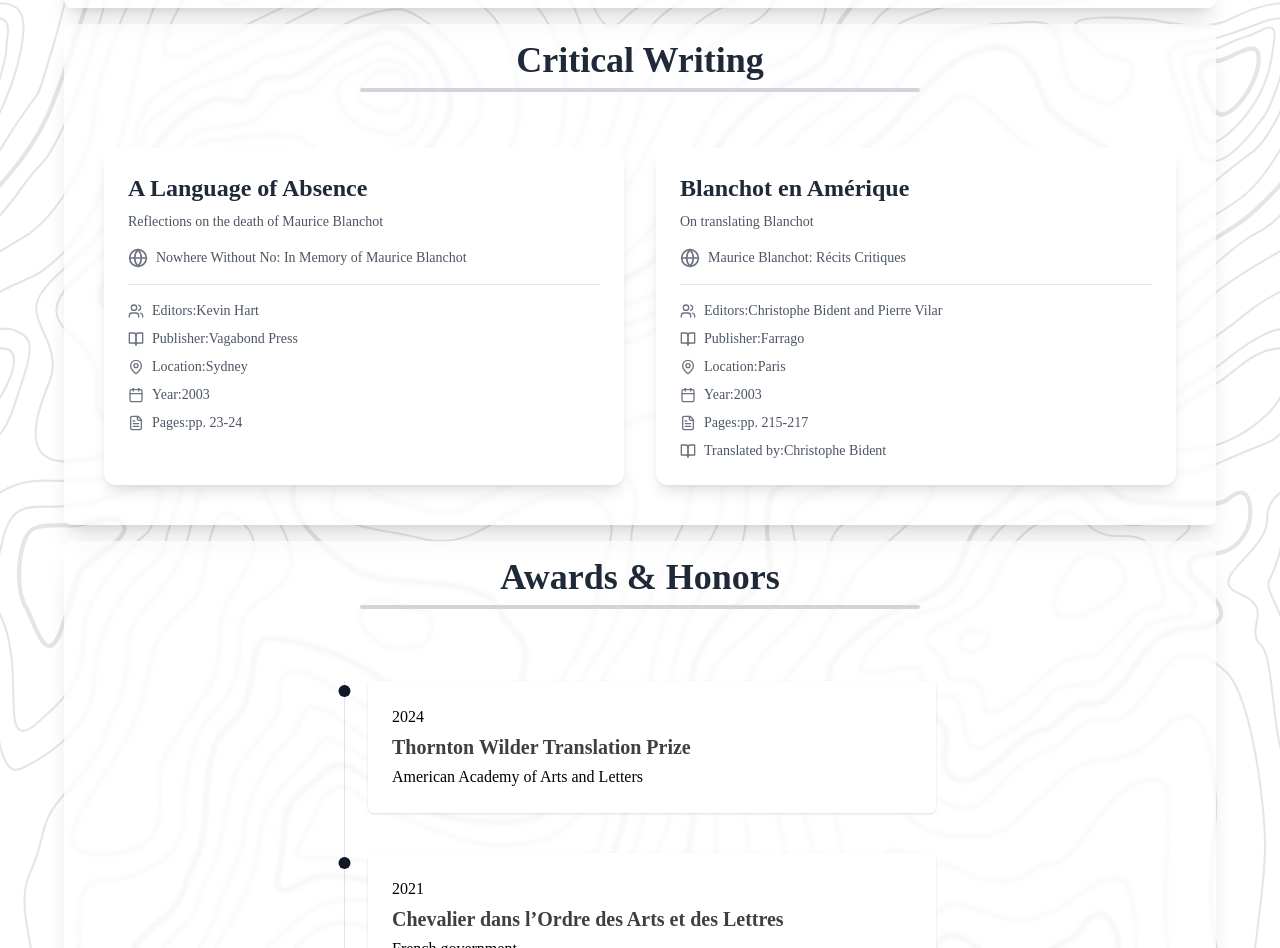
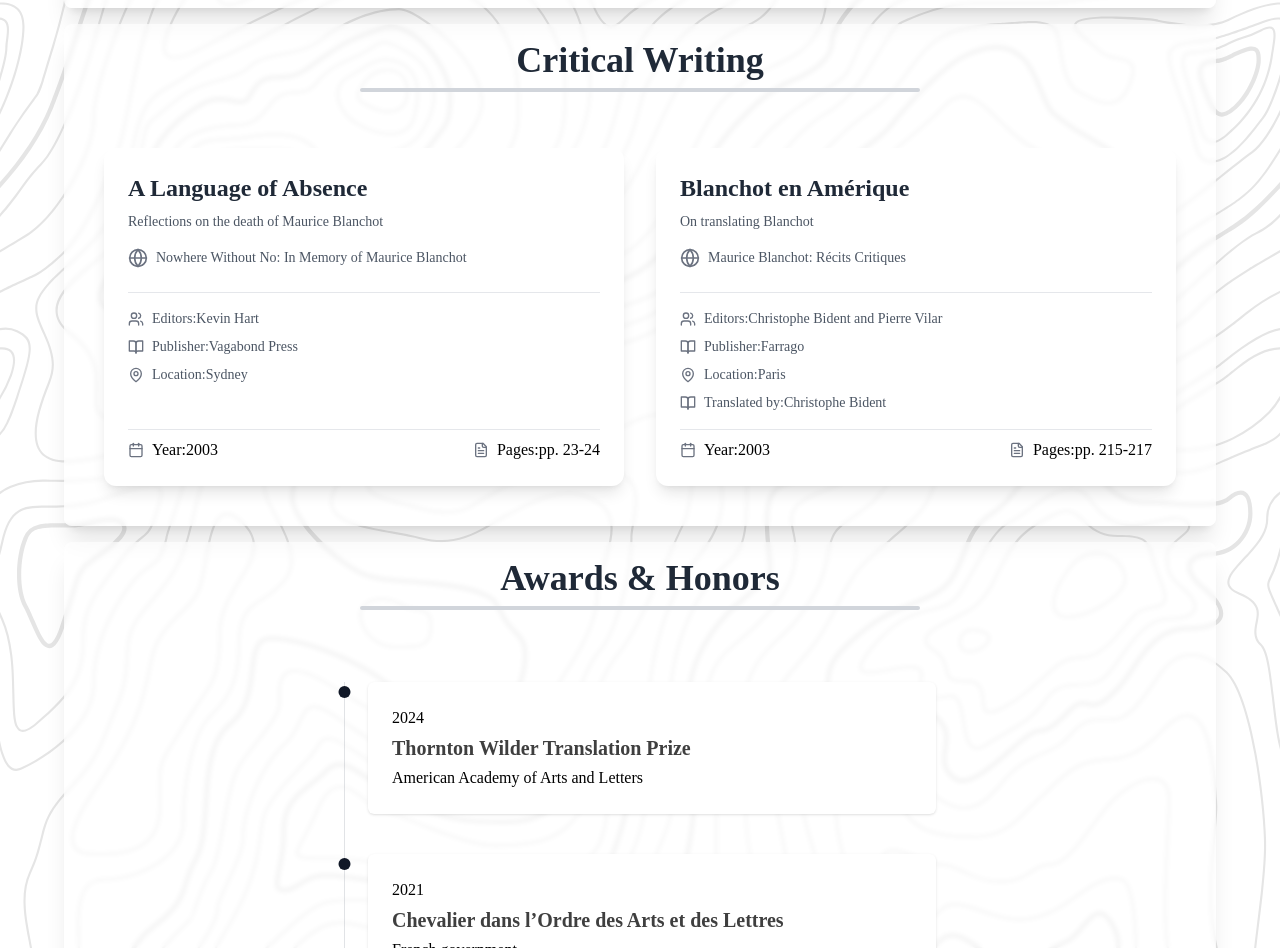
Before and after one commit to Keerikadan03/charlotte-mandell, a React (Vite) app: page /work in a window 1280 px wide. Shown: the part 1721-2669 px from the top of the page. Built offline with nearby package versions, Linux system fonts and the light colour scheme.

Commit message:
changes in critical writign

```diff
--- a/src/components/CriticalWriting.tsx
+++ b/src/components/CriticalWriting.tsx
@@ -23,9 +23,9 @@ const CriticalWritings: React.FC<CriticalWritingsProps> = ({ writings }) => {
       {writings.map((writing, index) => (
         <div
           key={index}
-          className="rounded-xl overflow-hidden bg-white shadow-lg dark:bg-gray-950 dark:shadow-none transition-transform transform hover:scale-105"
+          className="rounded-xl overflow-hidden bg-white shadow-lg dark:bg-gray-950 dark:shadow-none transition-transform transform hover:scale-105 flex flex-col"
         >
-          <div className="p-6">
+          <div className="p-6 flex flex-col flex-grow">
             <h3 className="text-2xl font-bold text-gray-800 dark:text-white mb-2">
               {writing.title}
             </h3>
@@ -37,7 +37,7 @@ const CriticalWritings: React.FC<CriticalWritingsProps> = ({ writings }) => {
               <span>{writing.publication}</span>
             </div>
 
-            <div className="border-t border-gray-200 dark:border-gray-800 mt-4 pt-4">
+            <div className="border-t border-gray-200 dark:border-gray-800 my-4 pt-4">
               <div className="flex flex-col gap-2 text-sm text-gray-600 dark:text-gray-400">
                 <div className="flex items-center">
                   <Users className="mr-2 h-4 w-4 text-gray-500" />
@@ -51,20 +51,25 @@ const CriticalWritings: React.FC<CriticalWritingsProps> = ({ writings }) => {
                   <MapPin className="mr-2 h-4 w-4 text-gray-500" />
                   <span className="font-medium">Location:</span> {writing.location}
                 </div>
-                <div className="flex items-center">
-                  <Calendar className="mr-2 h-4 w-4 text-gray-500" />
-                  <span className="font-medium">Year:</span> {writing.year}
-                </div>
-                <div className="flex items-center">
-                  <FileText className="mr-2 h-4 w-4 text-gray-500" />
-                  <span className="font-medium">Pages:</span> {writing.pages}
-                </div>
                 {writing.translatedBy && (
                   <div className="flex items-center">
                     <BookOpen className="mr-2 h-4 w-4 text-gray-500" />
                     <span className="font-medium">Translated by:</span> {writing.translatedBy}
                   </div>
                 )}
+
+              </div>
+            </div>
+
+            {/* The Year and Pages section at the bottom */}
+            <div className="mt-auto pt-2 border-t flex justify-between gap-2 border-gray-200 dark:border-gray-800">
+              <div className="flex items-center">
+                <Calendar className="mr-2 h-4 w-4 text-gray-500" />
+                <span className="font-medium">Year:</span> {writing.year}
+              </div>
+              <div className="flex items-center">
+                <FileText className="mr-2 h-4 w-4 text-gray-500" />
+                <span className="font-medium">Pages:</span> {writing.pages}
               </div>
             </div>
           </div>
```
